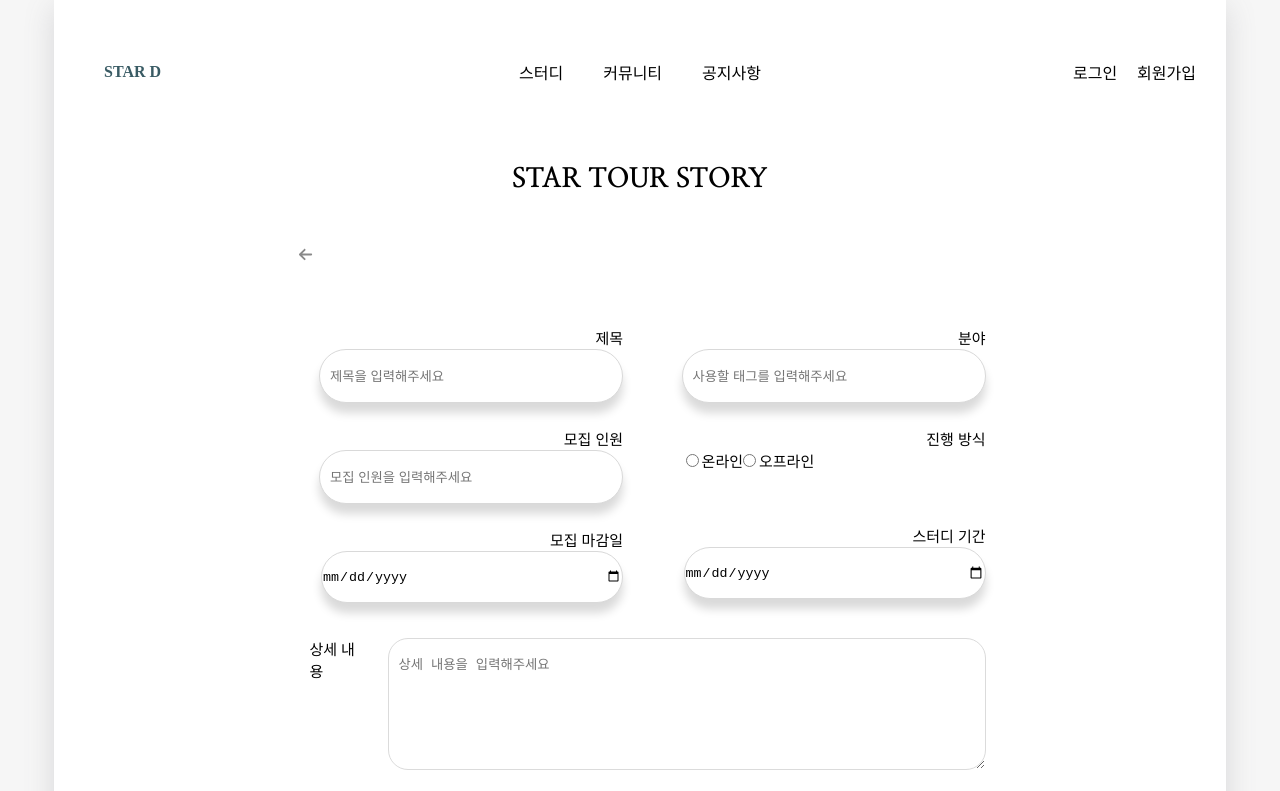
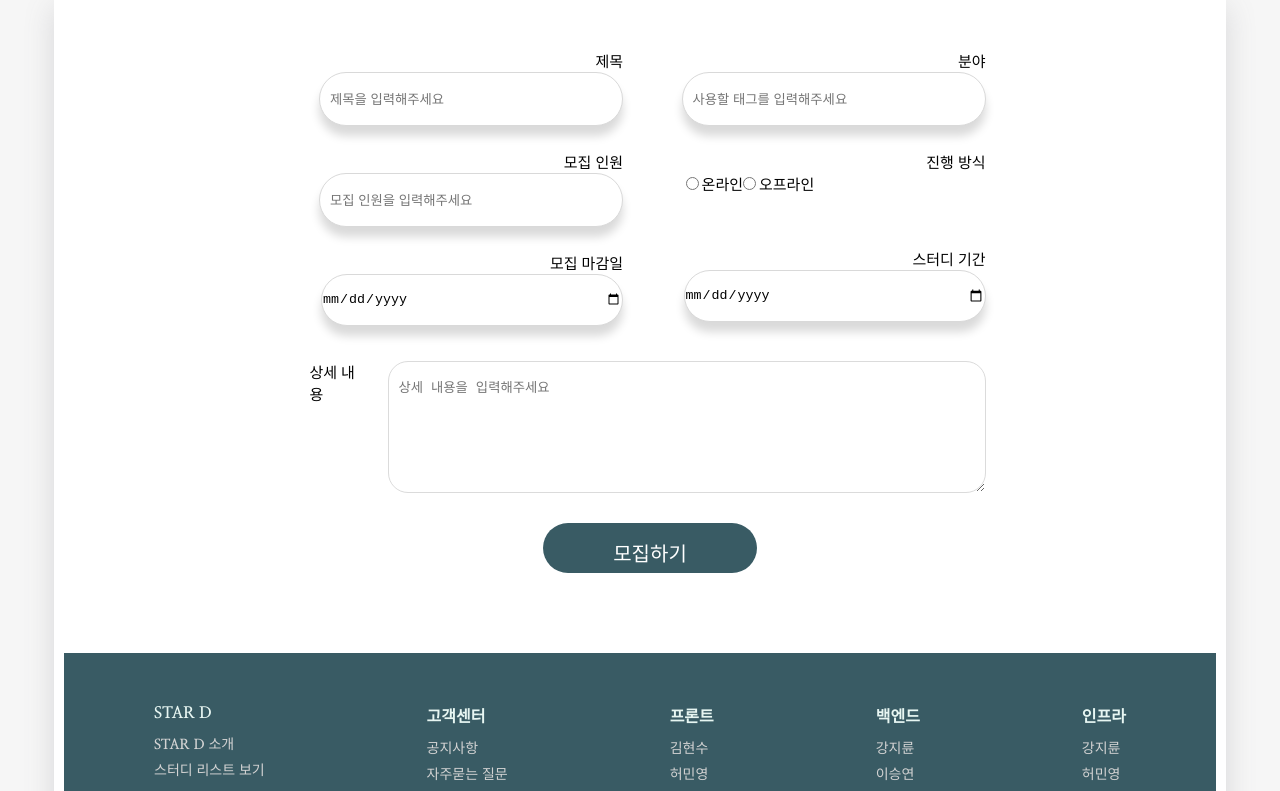
Before and after one commit to Hanium2023-WeB/starD, a React (Create React App) app in the folder src/main/frontend/: page /studyopen in a window 1280 px wide. Shown: the top 791 px of the page. Built offline with nearby package versions, Linux system fonts and the light colour scheme; the HTML template or start-up script is replaced by a standard one; a web font is replaced by a local one.

Commit message:
studycomit_test

```diff
--- a/src/main/frontend/src/components/study/StudyInsert.js
+++ b/src/main/frontend/src/components/study/StudyInsert.js
@@ -164,15 +164,15 @@ const StudyInsert = () => {
     }
 
     return (<div>
-        <Header showSideCenter={true}/>
+        {/*<Header showSideCenter={true}/>*/}
         <div className="study_detail_container">
-            <h1>STAR TOUR STORY</h1>
-            <div className="arrow_left">
-                <FontAwesomeIcon
-                    icon={faArrowLeft}
-                    onClick={() => navigate(-1)}
-                />
-            </div>
+            {/*<h1>STAR TOUR STORY</h1>*/}
+            {/*<div className="arrow_left">*/}
+            {/*    <FontAwesomeIcon*/}
+            {/*        icon={faArrowLeft}*/}
+            {/*        onClick={() => navigate(-1)}*/}
+            {/*    />*/}
+            {/*</div>*/}
             {studyinsertform()}
         </div>
     </div>);
```
